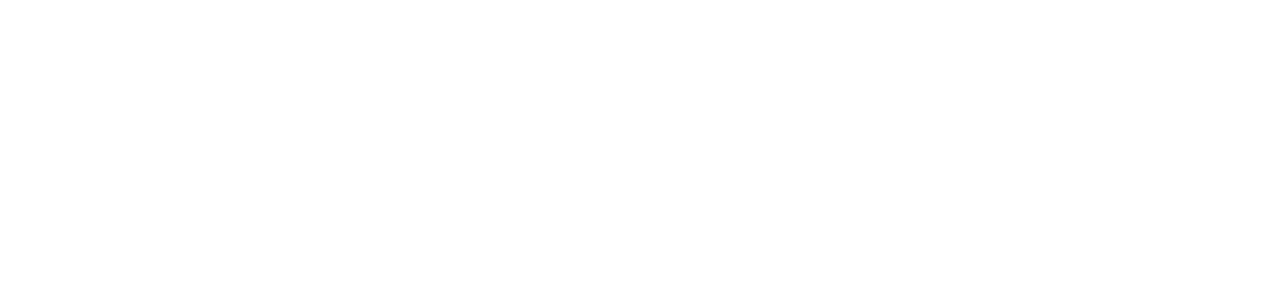
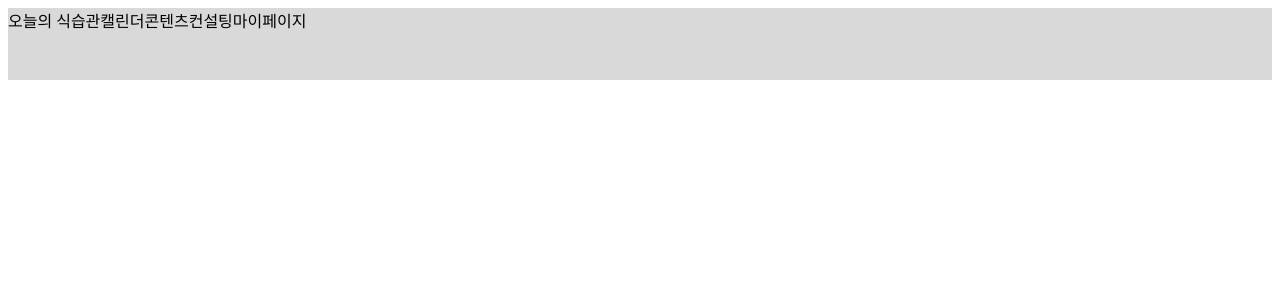
Before and after one commit to jisooooooooooo/Hackathon, a React (Create React App) app: page / in a window 1280 px wide. Shown: the top 300 px of the page. Built offline with nearby package versions, Linux system fonts and the light colour scheme.

Commit message:
Feat: Header 생성

```diff
--- a/src/App.js
+++ b/src/App.js
@@ -1,8 +1,9 @@
+import { Header } from "./components/Header";
 
 function App() {
   return (
     <>
-
+      <Header />
     </>
   );
 }
--- a/src/components/Header.js
+++ b/src/components/Header.js
@@ -1,10 +1,15 @@
 import React from "react";
+import styles from "./Header.module.css";
+
 
 export const Header = () => {
   return (
-    <div>
+    <div className={styles.container}>
       <div>오늘의 식습관</div>
       <div>캘린더</div>
+      <div>콘텐츠</div>
+      <div>컨설팅</div>
+      <div>마이페이지</div>
     </div>
   );
 };
--- /dev/null
+++ b/src/components/Header.module.css
@@ -0,0 +1,6 @@
+.container {
+  height: 72px;
+
+  display: flex;
+  background-color: #d9d9d9;
+}
--- /dev/null
+++ b/src/reset.css
@@ -0,0 +1,124 @@
+html,
+body,
+div,
+span,
+applet,
+object,
+iframe,
+h1,
+h2,
+h3,
+h4,
+h5,
+h6,
+p,
+blockquote,
+pre,
+a,
+abbr,
+acronym,
+address,
+big,
+cite,
+code,
+del,
+dfn,
+em,
+img,
+ins,
+kbd,
+q,
+s,
+samp,
+small,
+strike,
+strong,
+sub,
+sup,
+tt,
+var,
+b,
+u,
+i,
+center,
+dl,
+dt,
+dd,
+ol,
+ul,
+li,
+fieldset,
+form,
+label,
+legend,
+table,
+caption,
+tbody,
+tfoot,
+thead,
+tr,
+th,
+td,
+article,
+aside,
+canvas,
+details,
+embed,
+figure,
+figcaption,
+footer,
+header,
+hgroup,
+menu,
+nav,
+output,
+ruby,
+section,
+summary,
+time,
+mark,
+audio,
+video {
+  margin: 0;
+  padding: 0;
+  border: 0;
+  font-size: 100%;
+  font: inherit;
+  vertical-align: baseline;
+}
+/* HTML5 display-role reset for older browsers */
+article,
+aside,
+details,
+figcaption,
+figure,
+footer,
+header,
+hgroup,
+menu,
+nav,
+section {
+  display: block;
+}
+body {
+  line-height: 1;
+}
+ol,
+ul {
+  list-style: none;
+}
+blockquote,
+q {
+  quotes: none;
+}
+blockquote:before,
+blockquote:after,
+q:before,
+q:after {
+  content: "";
+  content: none;
+}
+table {
+  border-collapse: collapse;
+  border-spacing: 0;
+}
```
Also changed, not shown: src/components/Header.css (deleted).
